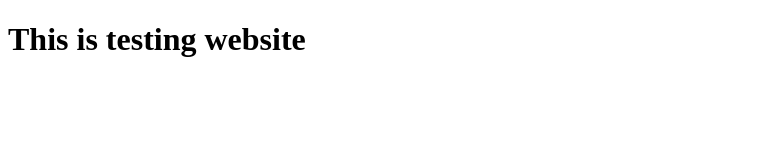
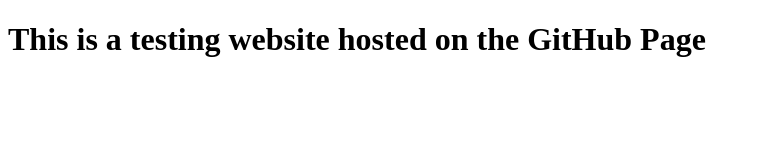
Before and after one commit to svsnehaverma/Sneha_SFM_Calculation.github.io, a plain HTML site: page single_file_test_website_index.html in a window 1280 px wide. Shown: the whole page, without its empty margins (0-761 px from the left). Drawn offline with Linux system fonts and the light colour scheme.

Commit message:
Update single_file_test_website_index.html

```diff
--- a/single_file_test_website_index.html
+++ b/single_file_test_website_index.html
@@ -6,6 +6,6 @@
   <title>Testing Website</title>
 </head>
 <body>
-  <h1>This is testing website</h1>
+  <h1>This is a testing website hosted on the GitHub Page</h1>
 </body>
 </html>
```
